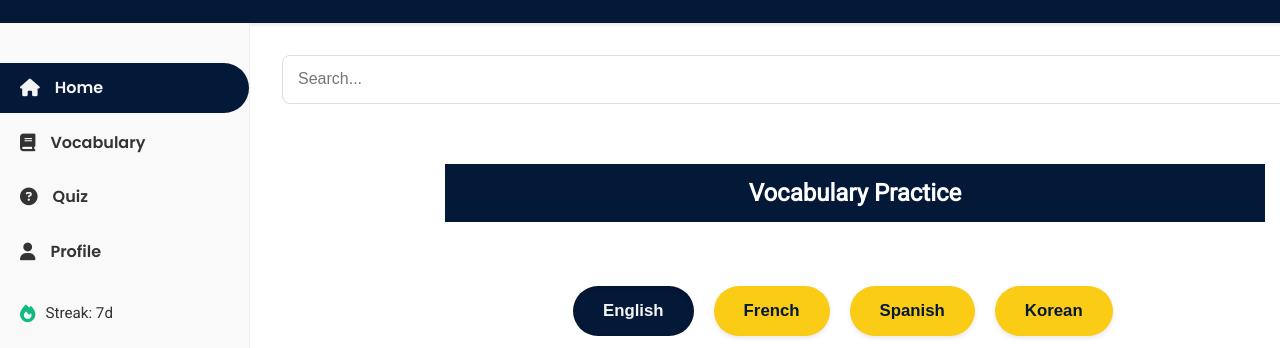
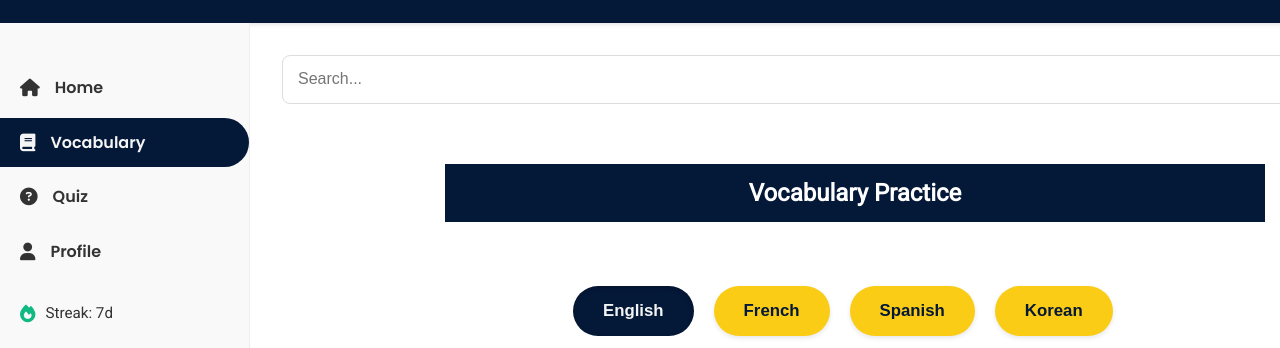
Before and after one commit to francis-2008-happy/language-learning-tracker, a website built with Vite: page vocabulary.html in a window 1280 px wide. Shown: the part 78-426 px from the top of the page. Built offline with nearby package versions, Linux system fonts and the light colour scheme; no server answers.

Commit message:
active added

```diff
--- a/vocabulary.html
+++ b/vocabulary.html
@@ -31,8 +31,8 @@
     <aside class="sidebar" id="sidebar">
         <nav>
             <ul>
-                <li><a href="index.html" class="nav-item active"><i class="fas fa-home"></i> Home</a></li>
-                <li><a href="vocabulary.html" class="nav-item"><i class="fas fa-book"></i> Vocabulary</a></li>
+                <li><a href="index.html" class="nav-item "><i class="fas fa-home"></i> Home</a></li>
+                <li><a href="vocabulary.html" class="nav-item active"><i class="fas fa-book"></i> Vocabulary</a></li>
                 <li><a href="quiz.html" class="nav-item"><i class="fas fa-question-circle"></i> Quiz</a></li>
                 <li><a href="profile.html" class="nav-item"><i class="fas fa-user"></i> Profile</a></li>
             </ul>
```
